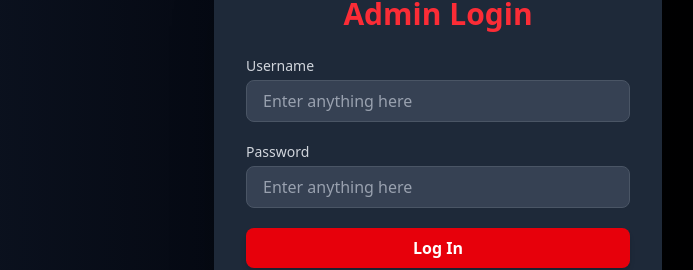
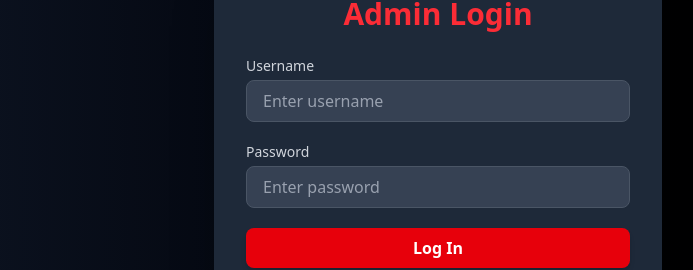
Before and after one commit to athulkrishnap25/Food, a React (Vite) app: page /admin/login in a window 1280 px wide. Shown: the part 248-518 px from the top of the page, without its empty margins (202-895 px from the left). Built offline with nearby package versions, Linux system fonts and the light colour scheme.

Commit message:
admin panel fix

```diff
--- a/src/pages/AdminLogin.jsx
+++ b/src/pages/AdminLogin.jsx
@@ -18,7 +18,7 @@ export default function AdminLogin() {
     e.preventDefault();
 
     if (formData.username.trim() && formData.adminPassword.trim()) {
-      console.log("Admin Login Successful (Test Mode)!");
+      console.log("Admin Login Successful!");
       navigate("/admin/dashboard");
     } else {
       setError('Username and Password cannot be empty.');
@@ -46,7 +46,7 @@ export default function AdminLogin() {
               value={formData.username}
               onChange={handleChange}
               className="w-full px-4 py-2 border border-gray-600 bg-gray-700 text-white rounded-lg focus:ring-red-500 focus:border-red-500 placeholder-gray-400"
-              placeholder="Enter anything here"
+              placeholder="Enter username"
               required
             />
           </div>
@@ -61,7 +61,7 @@ export default function AdminLogin() {
               value={formData.adminPassword}
               onChange={handleChange}
               className="w-full px-4 py-2 border border-gray-600 bg-gray-700 text-white rounded-lg focus:ring-red-500 focus:border-red-500 placeholder-gray-400"
-              placeholder="Enter anything here"
+              placeholder="Enter password"
               required
             />
           </div>
```
